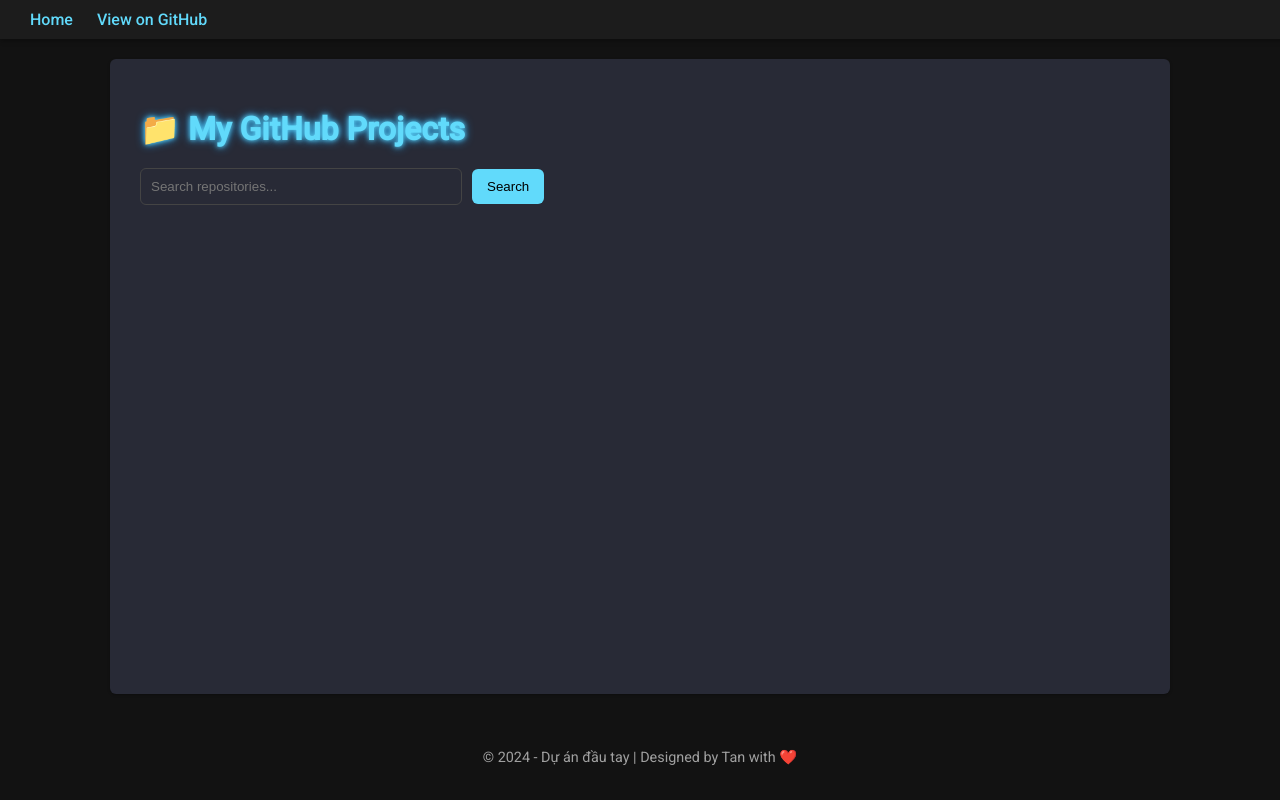
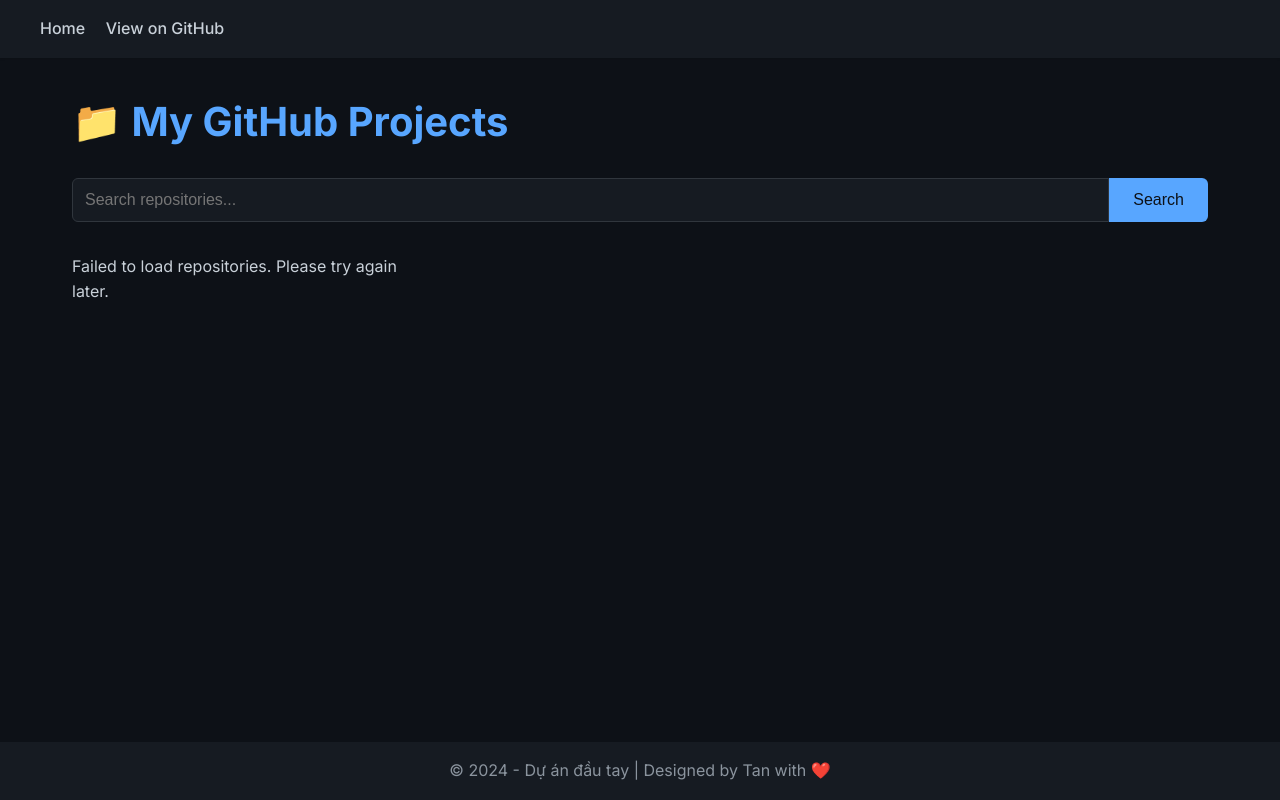
Before and after one commit to tanbaycu/tanbaycu-website, a Flask app: page /projects in a window 1280 px wide. Run offline with Flask 3, Linux system fonts and the light colour scheme; data that the repository does not hold is empty; parts of the project's set-up code (start-up, migrations or seed data) failed here and were passed over.

Commit message:
update projects

```diff
--- a/templates/projects.html
+++ b/templates/projects.html
@@ -2,221 +2,246 @@
 <html lang="en">
 
 <head>
-    <meta charset="UTF-8" />
-    <meta name="viewport" content="width=device-width, initial-scale=1.0" />
+    <meta charset="UTF-8">
+    <meta name="viewport" content="width=device-width, initial-scale=1.0">
     <title>My GitHub Projects - Tanbaycu</title>
-    <link href="https://fonts.googleapis.com/css2?family=Roboto:wght@400;500&display=swap" rel="stylesheet" />
-    <link href="https://cdnjs.cloudflare.com/ajax/libs/font-awesome/6.0.0-beta3/css/all.min.css" rel="stylesheet" />
+    <link href="https://fonts.googleapis.com/css2?family=Inter:wght@400;500;700&display=swap" rel="stylesheet">
     <style>
-        body {
-            font-family: "Roboto", sans-serif;
-            background-color: #121212;
-            /* Nền tối */
-            color: #e0e0e0;
-            /* Màu chữ sáng */
+        :root {
+            --bg-primary: #0d1117;
+            --bg-secondary: #161b22;
+            --text-primary: #c9d1d9;
+            --text-secondary: #8b949e;
+            --accent: #58a6ff;
+            --border: #30363d;
+        }
+
+        * {
             margin: 0;
             padding: 0;
+            box-sizing: border-box;
+        }
+
+        body {
+            font-family: 'Inter', sans-serif;
+            background-color: var(--bg-primary);
+            color: var(--text-primary);
+            line-height: 1.6;
             display: flex;
             flex-direction: column;
             min-height: 100vh;
-            /* Đảm bảo footer luôn ở cuối */
         }
 
         .navbar {
-            background-color: #1c1c1c;
-            /* Nền navbar tối */
-            padding: 10px 20px;
-            width: 100%;
+            background-color: var(--bg-secondary);
+            padding: 1rem;
             position: sticky;
             top: 0;
             z-index: 1000;
-            box-shadow: 0 2px 5px rgba(0, 0, 0, 0.3);
+            box-shadow: 0 1px 2px rgba(0, 0, 0, 0.1);
+        }
+
+        .navbar-content {
             display: flex;
             justify-content: space-between;
             align-items: center;
+            max-width: 1200px;
+            margin: 0 auto;
         }
 
         .navbar a {
-            color: #61dafb;
-            /* Màu chữ navbar xanh */
+            color: var(--text-primary);
             text-decoration: none;
-            margin: 0 10px;
+            margin-right: 1rem;
             font-weight: 500;
-            transition: color 0.3s;
-            font-size: 1rem;
+            transition: color 0.3s ease;
         }
 
         .navbar a:hover {
-            color: #21a1f1;
-            /* Màu khi hover */
+            color: var(--accent);
         }
 
         .content {
             flex: 1;
-            /* Giúp phần nội dung chiếm không gian còn lại */
-            padding: 30px;
-            background-color: #282a36;
-            /* Nền nội dung tối */
-            border-radius: 6px;
-            width: 90%;
-            max-width: 1000px;
-            margin: 20px auto;
-            /* Giữa trang */
-            box-shadow: 0 1px 3px rgba(0, 0, 0, 0.3);
+            padding: 2rem;
+            max-width: 1200px;
+            margin: 0 auto;
+            width: 100%;
         }
 
         h1 {
-            font-size: 2rem;
-            margin-bottom: 20px;
-            color: #61dafb;
-            /* Màu tiêu đề xanh */
-            text-shadow: 0 0 5px #61dafb, 0 0 10px #21a1f1;
-            /* Hiệu ứng phát sáng */
+            font-size: 2.5rem;
+            margin-bottom: 1.5rem;
+            color: var(--accent);
+        }
+
+        .search-bar {
+            display: flex;
+            margin-bottom: 2rem;
+        }
+
+        .search-input {
+            flex: 1;
+            padding: 0.75rem;
+            border: 1px solid var(--border);
+            border-radius: 6px 0 0 6px;
+            background-color: var(--bg-secondary);
+            color: var(--text-primary);
+            font-size: 1rem;
+        }
+
+        .search-button {
+            padding: 0.75rem 1.5rem;
+            background-color: var(--accent);
+            color: var(--bg-primary);
+            border: none;
+            border-radius: 0 6px 6px 0;
+            cursor: pointer;
+            font-size: 1rem;
+            font-weight: 500;
+            transition: background-color 0.3s ease;
+        }
+
+        .search-button:hover {
+            background-color: #4c8ed9;
+        }
+
+        .repo-grid {
+            display: grid;
+            grid-template-columns: repeat(auto-fill, minmax(300px, 1fr));
+            gap: 1.5rem;
         }
 
         .repo {
-            margin: 15px 0;
-            padding: 20px;
-            background: #1e1e1e;
-            /* Nền repo tối */
+            background-color: var(--bg-secondary);
+            border: 1px solid var(--border);
             border-radius: 6px;
-            border: 1px solid #3e3e3e;
-            /* Đường viền tối */
-            transition: background 0.2s, box-shadow 0.2s;
-            /* Thêm hiệu ứng bóng */
+            padding: 1.5rem;
+            transition: transform 0.3s ease, box-shadow 0.3s ease;
         }
 
         .repo:hover {
-            background: #3b3b3b;
-            /* Nền khi hover */
-            box-shadow: 0 0 10px #61dafb;
-            /* Hiệu ứng bóng phát sáng */
+            transform: translateY(-5px);
+            box-shadow: 0 4px 12px rgba(0, 0, 0, 0.1);
+        }
+
+        .repo h3 {
+            margin-bottom: 0.5rem;
         }
 
         .repo a {
-            color: #61dafb;
-            /* Màu liên kết repo */
+            color: var(--accent);
             text-decoration: none;
-            font-weight: bold;
-            font-size: 1.25rem;
-            transition: text-shadow 0.3s;
-            /* Hiệu ứng chữ phát sáng */
-        }
-
-        .repo a:hover {
-            text-shadow: 0 0 5px #61dafb, 0 0 10px #21a1f1;
-            /* Hiệu ứng phát sáng */
+            font-weight: 600;
         }
 
         .repo p {
-            margin: 10px 0;
+            color: var(--text-secondary);
+            margin-bottom: 1rem;
             font-size: 0.9rem;
-            color: #a0a0a0;
-            /* Màu mô tả repo */
         }
 
-        .repo .repo-stats {
+        .repo-stats {
             display: flex;
             justify-content: space-between;
             font-size: 0.8rem;
-            color: #a0a0a0;
-            /* Màu thống kê repo */
+            color: var(--text-secondary);
         }
 
         .footer {
+            background-color: var(--bg-secondary);
+            color: var(--text-secondary);
             text-align: center;
-            color: #a0a0a0;
-            /* Màu chữ footer */
-            font-size: 0.9rem;
-            padding: 20px 0;
+            padding: 1rem;
             margin-top: auto;
-            /* Đảm bảo footer nằm ở cuối trang */
         }
 
-        /* Thêm phần tìm kiếm */
-        .search-bar {
-            display: flex;
-            align-items: center;
-            margin-top: 10px;
-        }
+        @media (max-width: 768px) {
+            .repo-grid {
+                grid-template-columns: 1fr;
+            }
 
-        .search-input {
-            padding: 10px;
-            border: 1px solid #444;
-            /* Đường viền tối */
-            border-radius: 6px;
-            width: 300px;
-            margin-right: 10px;
-            background-color: #282a36;
-            /* Nền input tối */
-            color: #e0e0e0;
-            /* Màu chữ trong input */
-        }
+            .content {
+                padding: 1rem;
+            }
 
-        .search-button {
-            background-color: #61dafb;
-            /* Màu nút tìm kiếm */
-            color: black;
-            border: none;
-            padding: 10px 15px;
-            border-radius: 6px;
-            cursor: pointer;
-            transition: background 0.3s, box-shadow 0.3s;
-            /* Thêm hiệu ứng bóng */
-        }
-
-        .search-button:hover {
-            background-color: #21a1f1;
-            /* Màu khi hover */
-            box-shadow: 0 0 10px #61dafb;
-            /* Hiệu ứng bóng phát sáng */
+            h1 {
+                font-size: 2rem;
+            }
         }
     </style>
 </head>
 
 <body>
-    <div class="navbar">
-        <div>
-            <a href="/">Home</a>
-            <a href="https://github.com/tanbaycu" target="_blank">View on GitHub</a>
+    <nav class="navbar">
+        <div class="navbar-content">
+            <div>
+                <a href="/">Home</a>
+                <a href="https://github.com/tanbaycu" target="_blank" rel="noopener noreferrer">View on GitHub</a>
+            </div>
         </div>
-    </div>
-    <div class="content">
+    </nav>
+
+    <main class="content">
         <h1>📁 My GitHub Projects</h1>
         <div class="search-bar">
-            <input type="text" class="search-input" placeholder="Search repositories..." />
+            <input type="text" class="search-input" placeholder="Search repositories..."
+                aria-label="Search repositories">
             <button class="search-button">Search</button>
         </div>
-        <div id="repos">
+        <div id="repos" class="repo-grid">
             <!-- Repositories will be injected here by JavaScript -->
         </div>
-    </div>
-    <div class="footer">
+    </main>
+
+    <footer class="footer">
         <p>&copy; 2024 - Dự án đầu tay | Designed by Tan with ❤️</p>
-    </div>
+    </footer>
 
     <script>
         async function fetchRepos() {
-            const response = await fetch('https://api.github.com/users/tanbaycu/repos');
-            const repos = await response.json();
-            const reposDiv = document.getElementById('repos');
+            try {
+                const response = await fetch('https://api.github.com/users/tanbaycu/repos');
+                if (!response.ok) throw new Error('Failed to fetch repositories');
+                const repos = await response.json();
+                const reposDiv = document.getElementById('repos');
+                reposDiv.innerHTML = ''; // Clear existing content
 
-            repos.forEach(repo => {
-                const repoDiv = document.createElement('div');
-                repoDiv.className = 'repo';
-                repoDiv.innerHTML = `
-                    <h3><a href="${repo.html_url}" target="_blank">${repo.name}</a></h3>
-                    <p>${repo.description ? repo.description : 'No description available.'}</p>
-                    <div class="repo-stats">
-                        <span><strong>Stars:</strong> ${repo.stargazers_count}</span>
-                        <span><strong>Forks:</strong> ${repo.forks_count}</span>
-                    </div>
-                `;
-                reposDiv.appendChild(repoDiv);
-            });
+                repos.forEach(repo => {
+                    const repoDiv = document.createElement('div');
+                    repoDiv.className = 'repo';
+                    repoDiv.innerHTML = `
+                        <h3><a href="${repo.html_url}" target="_blank" rel="noopener noreferrer">${repo.name}</a></h3>
+                        <p>${repo.description || 'No description available.'}</p>
+                        <div class="repo-stats">
+                            <span>⭐ ${repo.stargazers_count}</span>
+                            <span>🍴 ${repo.forks_count}</span>
+                        </div>
+                    `;
+                    reposDiv.appendChild(repoDiv);
+                });
+            } catch (error) {
+                console.error('Error fetching repositories:', error);
+                document.getElementById('repos').innerHTML = '<p>Failed to load repositories. Please try again later.</p>';
+            }
         }
 
-        fetchRepos();
+        document.addEventListener('DOMContentLoaded', fetchRepos);
+
+        // Implement search functionality
+        document.querySelector('.search-button').addEventListener('click', function () {
+            const searchTerm = document.querySelector('.search-input').value.toLowerCase();
+            const repos = document.querySelectorAll('.repo');
+            repos.forEach(repo => {
+                const repoName = repo.querySelector('h3 a').textContent.toLowerCase();
+                const repoDescription = repo.querySelector('p').textContent.toLowerCase();
+                if (repoName.includes(searchTerm) || repoDescription.includes(searchTerm)) {
+                    repo.style.display = '';
+                } else {
+                    repo.style.display = 'none';
+                }
+            });
+        });
     </script>
 </body>
 
```
